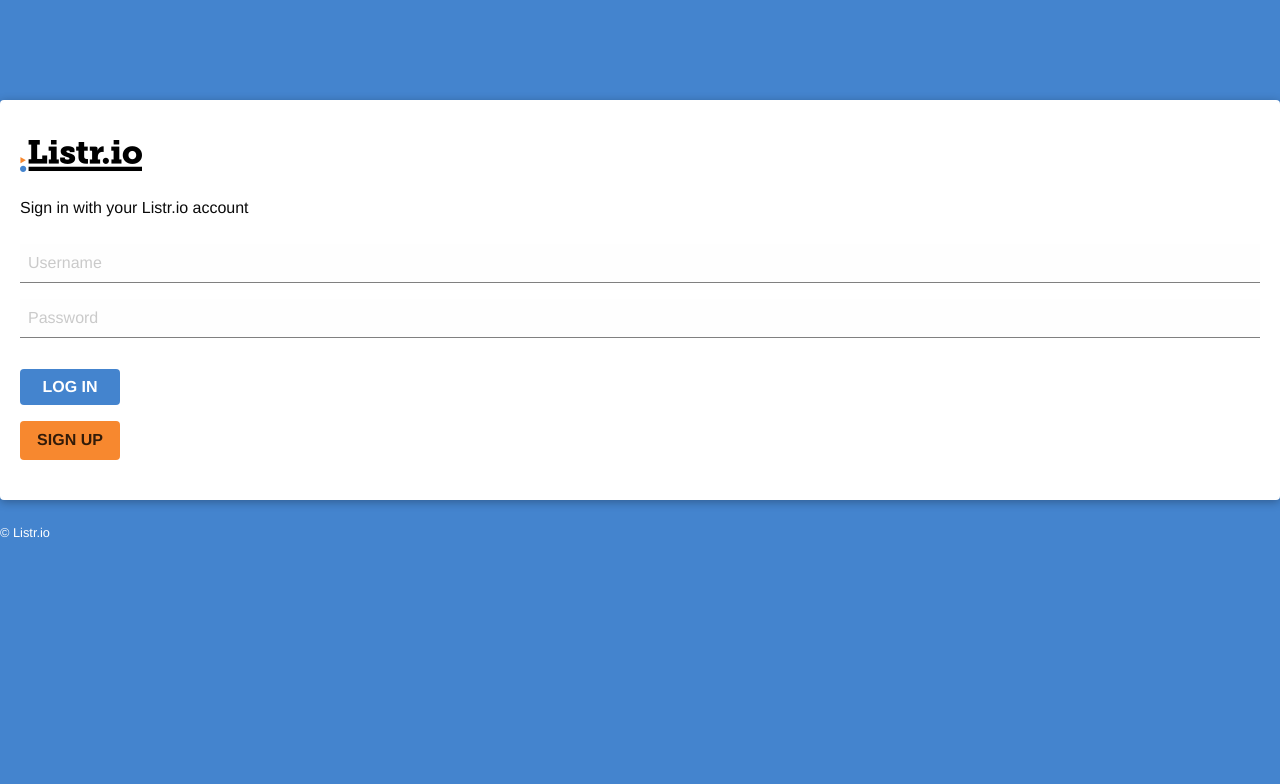
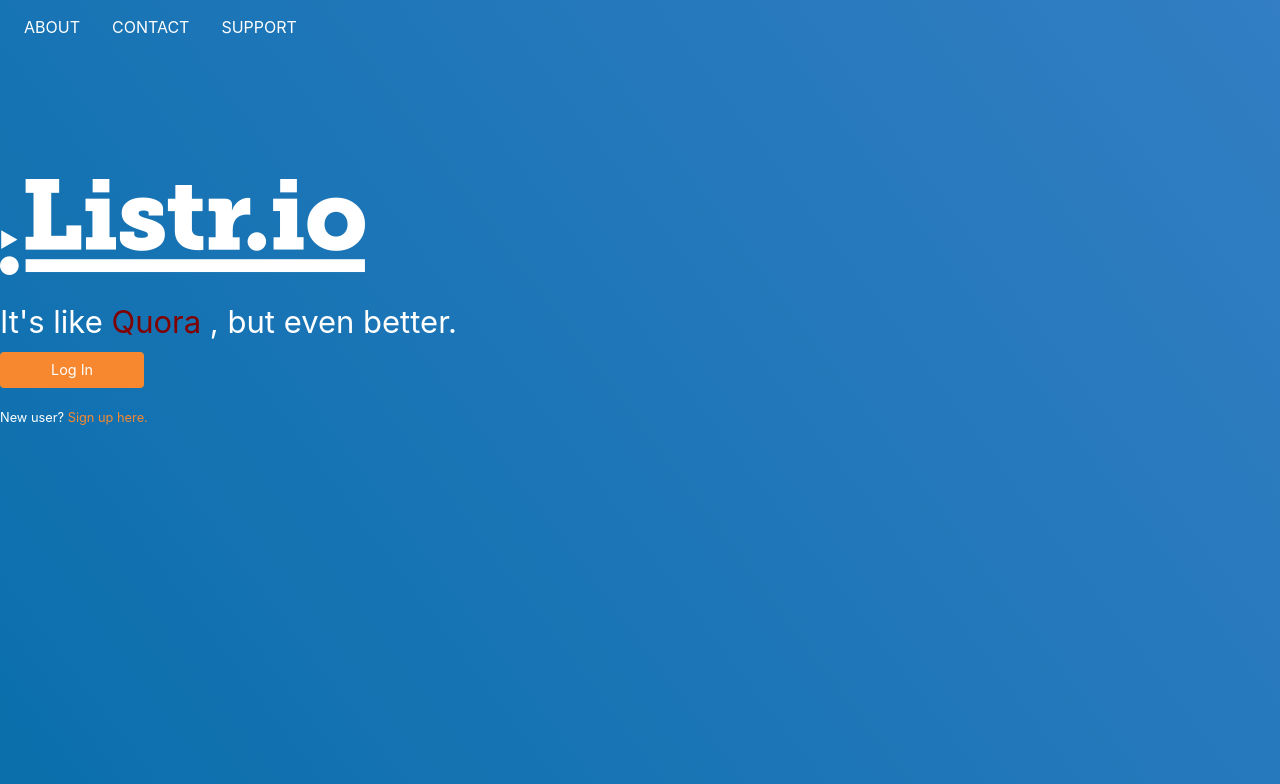
Before and after one commit to generil/listr, a Django app: page / in a window 1280 px wide. Shown: the top 784 px of the page. Run offline with Django 3.2, Linux system fonts and the light colour scheme; some libraries are stand-ins or nearby versions.

Commit message:
new login page

```diff
--- a/questions/static/questions/css/style.css
+++ b/questions/static/questions/css/style.css
@@ -1,47 +1,115 @@
+* {
+  font-family: 'Museo Sans', --apple-system, BlinkMacSystemFont, 'Segoe UI', 'Ubuntu', 'Helvetica', arial, sans-serif;
+}
 body {
-  background: #4484ce;
+  background: linear-gradient(53deg, #5947FF, #006ba6, #4484ce, #0496ff, #41ead4);
+  background-size: 800% 800%;
+
+  -webkit-animation: AnimationName 59s ease infinite;
+  -moz-animation: AnimationName 59s ease infinite;
+  animation: AnimationName 59s ease infinite;
 }
 
+@-webkit-keyframes AnimationName {
+    0%{background-position:0% 90%}
+    50%{background-position:100% 11%}
+    100%{background-position:0% 90%}
+}
+@-moz-keyframes AnimationName {
+    0%{background-position:0% 90%}
+    50%{background-position:100% 11%}
+    100%{background-position:0% 90%}
+}
+@keyframes AnimationName {
+    0%{background-position:0% 90%}
+    50%{background-position:100% 11%}
+    100%{background-position:0% 90%}
+}
+
+h1, h2, h3, h4, h5, h6 {
+  font-family: inherit;
+}
+
+.top-bar, .top-bar ul {
+  background: none;
+}
+
+.top-bar ul li a   {
+  color: white;
+}
+
+/* Login styles */
+
 .login-box {
-  background: #fff;
-  border: none;
-  border-radius: 4px;
-  margin: 100px auto 20px;
-  box-shadow: 0px 2px 10px rgba(0, 0, 0, 0.3);
-  padding: 40px 20px 40px 20px;
+  background: none;
+  padding: 0 20px 40px 20px;
+  font-family: inherit;
 }
 
 .login-listr {
-    background-color: #4484ce;
+    font-family: inherit;
+    background: #f7882f;
     color: white;
     font-weight: bold;
     font-size: 1em;
     border: none;
     border-radius: 4px;
-    margin-top: 15px;
     padding: 10px 10px;
     width: 100px;
     transition-duration: 0.4s;
 }
 
 .login-listr:hover {
+  background: #f7882f;
   box-shadow: 0 2px 10px rgba(0, 0, 0, 0.6);
-}
-
-.signup-listr {
-  background-color: #f7882f;
-  color: rgba(0, 0, 0, 0.8);
-  margin-top: 0;
 }
 
 .inputfill {
     border: none;
     box-shadow: none;
-    border-bottom: 1px solid grey;
+    background: none;
+    border-radius: 4px;
+    border: 3px solid white;
 }
 
 .inputfill:focus {
     box-shadow: none;
     border: none;
-    border-bottom: 1px solid #f7882f;
+    background: none;
+    border: 3px solid white;
 }
+
+
+/* Landing page */
+
+#quora {
+  color: maroon;
+}
+
+#quora:hover {
+  color: white;
+  background-color: maroon;
+  padding: 5px;
+}
+
+.landing-btn {
+  background: #f7882f;
+  padding: 10px 50px;
+  border-radius: 4px;
+}
+
+.landing-btn:hover {
+  background: #f7882f;
+  box-shadow: 0 2px 10px rgba(0, 0, 0, 0.6);
+}
+
+.headering {
+  color: white;
+  font-family: 'Museo Slab', --apple-system, BlinkMacSystemFont, 'Segoe UI', 'Ubuntu', 'Helvetica', arial, sans-serif;
+  font-size: 4em;
+  font-weight: 800;
+}
+
+.other-links {
+  background: none;
+}
--- /dev/null
+++ b/questions/static/questions/js/script.js
@@ -0,0 +1,23 @@
+login = function() {
+  x = document.getElementsByClassName('login-section');
+  y = document.getElementsByClassName('signup-section');
+  if (x[0].style.display === 'none') {
+    x[0].style.display = 'block';
+    y[0].style.display = 'none';
+  } else {
+    x[0].style.display = 'none';
+    y[0].style.display = 'none';
+  }
+};
+
+signup = function() {
+  x = document.getElementsByClassName('signup-section');
+  y = document.getElementsByClassName('login-section');
+  if (x[0].style.display === 'none') {
+    x[0].style.display = 'block';
+    y[0].style.display = 'none';
+  } else {
+    x[0].style.display = 'none';
+    y[0].style.display = 'none';
+  }
+};
--- a/questions/templates/login.html
+++ b/questions/templates/login.html
@@ -10,35 +10,59 @@
         <link rel="stylesheet" href="{% static 'questions/css/style.css' %}">
     </head>
     <body>
-        <div class="large-3 large-centered columns">
+      <div class="top-bar">
+        <div class="row">
+          <div class="top-bar-left"></div>
+          <div class="top-bar-right">
+            <ul class="menu">
+              <li><a href="#">ABOUT</a></li>
+              <li><a href="#">CONTACT</a></li>
+              <li><a href="#">SUPPORT</a></li>
+            </ul>
+          </div>
+        </div>
+      </div>
+
+      <section class="showcase" style="margin-top: 100px;">
+        <div class="row">
+          <div class="large-7 columns">
+            <div class="showcase-box">
+              <img src="{% static 'questions/assets/logo-white.png' %}" alt="" style="margin: 25px 0;">
+              <h3 style="color:white">It's like
+                <a href="http://quora.com" id="quora">Quora</a>
+                , but even better.
+              </h3>
+              <a href="#" class="button landing-btn" onclick="login()">Log In</a><br>
+              <small style="color: white">New user? <a href="#" style="color: #f7882f" onclick="signup()">Sign up here.</a></small>
+            </div>
+          </div>
+          <div class="large-5 columns">
+            <div class="login-section" style="display: none">
               <div class="login-box">
                 <div class="row">
                   <div class="large-12 columns">
-                <img src="{% static 'questions/assets/logo.png' %}" alt="Listr.io">
-                <h6 style="margin: 25px 0;">Sign in with your Listr.io account</h6>
+                    <h1 class="headering">Log In</h1>
                     <form method="POST">
                        <div class="row">
                          <div class="large-12 columns">
-                         <input type="text" name="username" placeholder="Username" class="inputfill"/>
-                     </div>
-                   </div>
-                  <div class="row">
-                     <div class="large-12 columns">
-                         <input type="password" name="password" placeholder="Password" class="inputfill"/>
-                     </div>
-                  </div>
-                  <div class="row">
-                    <div class="large-12 large-centered columns">
+                            <input type="text" name="username" placeholder="Username" class="inputfill" style="color: white">
+                            <input type="password" name="password" placeholder="Password" class="inputfill" style="color: white">
+                            <p style="color: red"></p>
                             <input type="submit" class="button expand login-listr" value="LOG IN"/ ><br>
-                      <a href="#"><input type="button" value="SIGN UP" class="login-listr signup-listr"></a>
                          </div>
                        </div>
                     </form>
                   </div>
                 </div>
               </div>
-          <small style="color: white;">&copy; Listr.io</small>
             </div>
+            <div class="signup-section" style="display: none">
+              <h1 class="headering">Sign up</h1>
+            </div>
+          </div>
+        </div>
+      </section>
       <script src="https://cdnjs.cloudflare.com/ajax/libs/foundation/6.3.1/js/foundation.min.js" integrity="sha256-Nd2xznOkrE9HkrAMi4xWy/hXkQraXioBg9iYsBrcFrs=" crossorigin="anonymous"></script>
+      <script src="{% static 'questions/js/script.js' %}"></script>
     </body>
 </html>
--- a/questions/views.py
+++ b/questions/views.py
@@ -2,10 +2,10 @@ from django.http import HttpResponse
 from django.shortcuts import render
 
 def index(request):
-  return render(request, 'login.html')
+    return render(request, 'login.html')
 
 def login(request):
-	return HttpResponse("<h1>Logged in!</h1>")
+    return HttpResponse("<h1>Logged in!</h1>")
 
 def signup(request):
-	return HttpResponse("")
+	return render(request, 'signup.html')
```
Also changed, not shown: listr/views.py (deleted, +0 -12 lines), db.sqlite3, questions/static/Listrio.png (deleted), questions/static/questions/assets/logo-white.png (added). Lines whose indentation alone changed are shown as unchanged.
